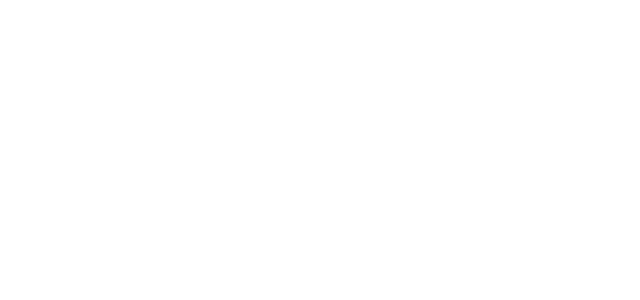
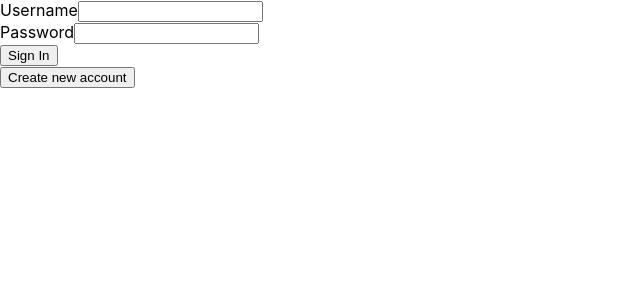
Before and after one commit to andrewass/auth-server, a React (Create React App) app in the folder auth-frontend/: page /sign-in in a window 1280 px wide. Shown: the top 300 px of the page, without its empty margins (0-640 px from the left). Built offline with nearby package versions, Linux system fonts and the light colour scheme; the HTML template or start-up script is replaced by a standard one.

Commit message:
Installed react-router-dom

```diff
--- a/auth-frontend/package.json
+++ b/auth-frontend/package.json
@@ -12,6 +12,7 @@
     "@types/react-dom": "^18.0.6",
     "react": "^18.2.0",
     "react-dom": "^18.2.0",
+    "react-router-dom": "^6.3.0",
     "react-scripts": "5.0.1",
     "typescript": "^4.7.4",
     "web-vitals": "^2.1.4"
--- /dev/null
+++ b/auth-frontend/public/index.html
@@ -0,0 +1,14 @@
+<!DOCTYPE html>
+<html lang="en">
+<head>
+    <meta charset="utf-8"/>
+    <meta name="viewport" content="width=device-width, initial-scale=1"/>
+    <meta name="theme-color" content="#000000"/>
+    <meta name="description" content="Web site created using create-react-app"/>
+    <title>Auth Server Frontend</title>
+</head>
+<body>
+<noscript>You need to enable JavaScript to run this app.</noscript>
+<div id="root"></div>
+</body>
+</html>
--- a/auth-frontend/src/App.tsx
+++ b/auth-frontend/src/App.tsx
@@ -1,10 +1,17 @@
 import React from 'react';
+import {BrowserRouter as Router, Route, Routes} from "react-router-dom";
+import SignIn from "./pages/SignIn";
+import SignUp from "./pages/SignUp";
 
 function App() {
-  return (
-      <>
-      </>
-  );
+    return (
+        <Router>
+            <Routes>
+                <Route path="/sign-in" element={<SignIn/>}/>
+                <Route path="/sign-up" element={<SignUp/>}/>
+            </Routes>
+        </Router>
+    )
 }
 
 export default App;
--- a/auth-frontend/src/pages/SignIn.tsx
+++ b/auth-frontend/src/pages/SignIn.tsx
@@ -1,22 +1,37 @@
+import {useNavigate} from "react-router-dom";
+import {useState} from "react";
+
 const SignIn = () => {
+    const navigate = useNavigate();
+
+    const [username, setUsername] = useState("")
+    const [password, setPassword] = useState("")
+
+    const submitSignIn = () => {
+
+    }
 
     return (
         <>
             <form>
                 <div>
                     <label htmlFor="username">Username</label>
-                    <input type="text" name="firstname"/>
+                    <input type="text" name="firstname"
+                           onChange={(e) => setUsername(e.target.value)}/>
                 </div>
                 <div>
                     <label htmlFor="password">Password</label>
-                    <input type="password" name="password"/>
+                    <input type="password" name="password"
+                           onChange={(e) => setPassword(e.target.value)}/>
                 </div>
                 <div>
-                    <button type="submit">Sign In</button>
+                    <button type="submit" onClick={submitSignIn}>Sign In</button>
                 </div>
             </form>
             <div>
-                <button>Create new account</button>
+                <button onClick={() => navigate("/sign-up")}>
+                    Create new account
+                </button>
             </div>
         </>
     )
--- a/auth-frontend/src/pages/SignUp.tsx
+++ b/auth-frontend/src/pages/SignUp.tsx
@@ -1,4 +1,8 @@
+import {useNavigate} from "react-router-dom";
+
 const SignUp = () => {
+
+    const navigate = useNavigate();
 
     return (
         <>
@@ -24,7 +28,9 @@
                 </div>
             </form>
             <div>
-                <button>Sign in with existing account</button>
+                <button onClick={() => navigate("/sign-in")}>
+                    Sign in with existing account
+                </button>
             </div>
         </>
     )
```
Also changed, not shown: 1 other file (tests, documents, lock files or other folders).
